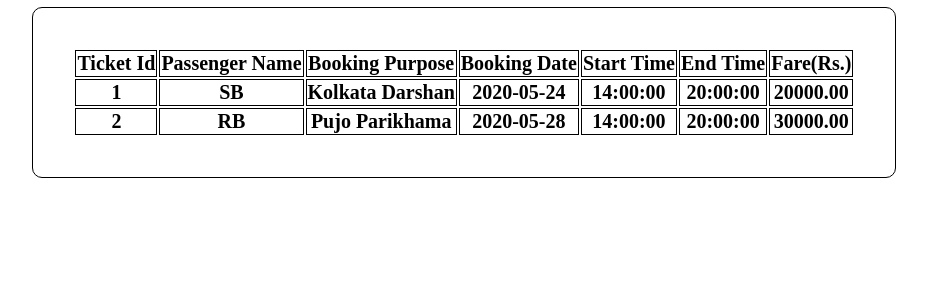
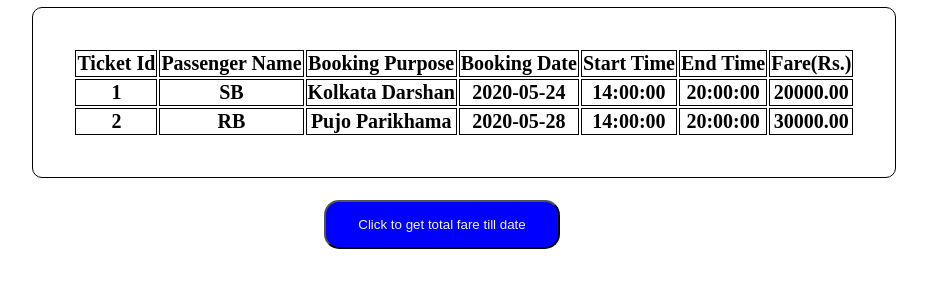
Before and after one commit to Sayantan03/HEXABYTES, a PHP site: page /showspecialpassdetails.php in a window 1280 px wide. Shown: the part 132-432 px from the top of the page, without its empty margins (198-1125 px from the left). Run offline with PHP 8.4, Linux system fonts and the light colour scheme; data comes from the database, SQL or seed files in the repository.

Commit message:
Update showspecialpassdetails.php
Additional features in 1.0 added

```diff
--- a/src/showspecialpassdetails.php
+++ b/src/showspecialpassdetails.php
@@ -42,15 +42,28 @@ $result = mysqli_query($conn,$stmt);
                 text-align: center;
                 font-size : 20px;
             }
+            .button
+            {
+                background-color: blue;
+                color: whitesmoke;
+                padding: 15px 32px;
+                text-align: center;
+                display: inline-block;
+                margin: 4px 2px;
+                cursor: pointer;
+                border-radius: 15px;
+            }
         </style>
     </head>
     <body>
         <h1><u>Special Booking Details</u></h1><span id="r"><a href="admin_control.html">Go Back to Home Page</a></span>
         <?php
+            $sum = 0.00;
             echo "<table>";
             echo "<tr><th>Ticket Id</th><th>Passenger Name</th><th>Booking Purpose</th><th>Booking Date</th><th>Start Time</th><th>End Time</th><th>Fare(Rs.)</th>";
             while($row = mysqli_fetch_array($result))
             {
+                $sum = $sum + (double)$row['fare'];
                 echo "<tr>";
                 echo "<td>".$row['id']."</td>";
                 echo "<td>".$row['cname']."</td>";
@@ -63,5 +76,15 @@ $result = mysqli_query($conn,$stmt);
             }
             echo "</table>";
         ?>
+        <br><button class="button" type="button" onclick="showtotal()">Click to get total fare till date</button><br>
+        <h4><span id="sh"></span><span id="s"></span></h4>
+        <script>
+            function showtotal()
+            {
+                //alert("OK");
+                document.getElementById('sh').innerHTML="RS::";
+                document.getElementById('s').innerHTML="<?php echo "$sum";?>.00";
+            }
+        </script>
     </body>
 </html>
```
